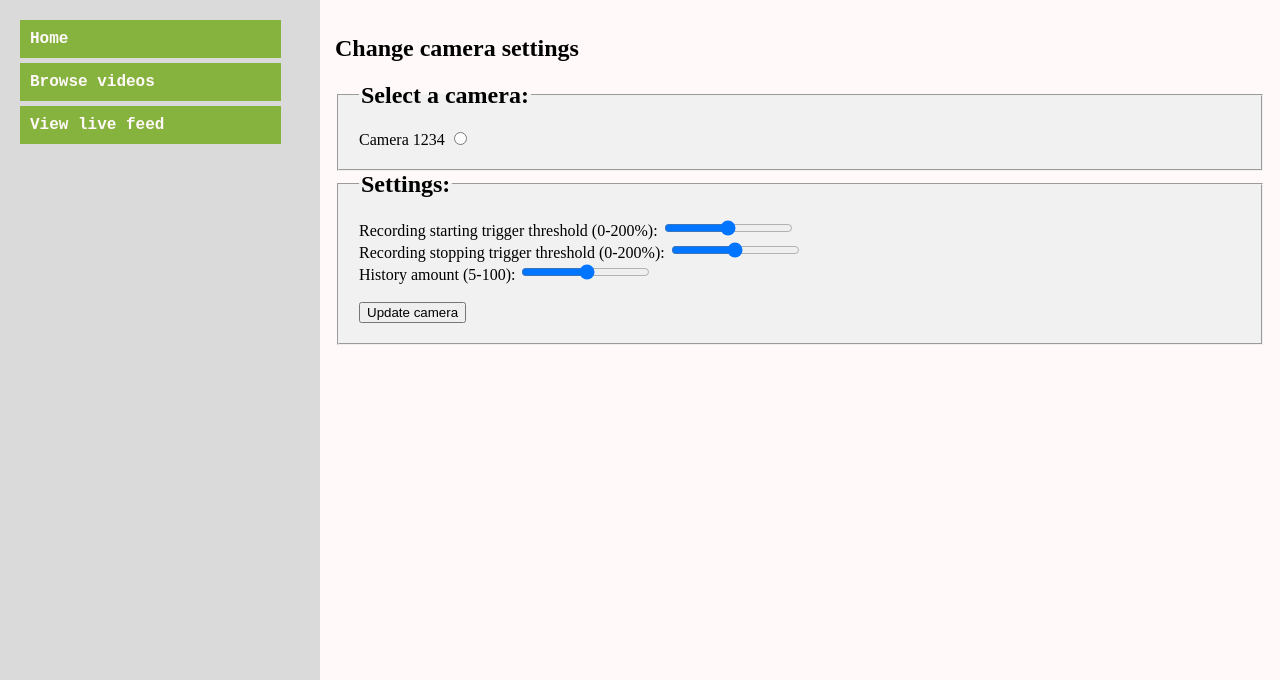
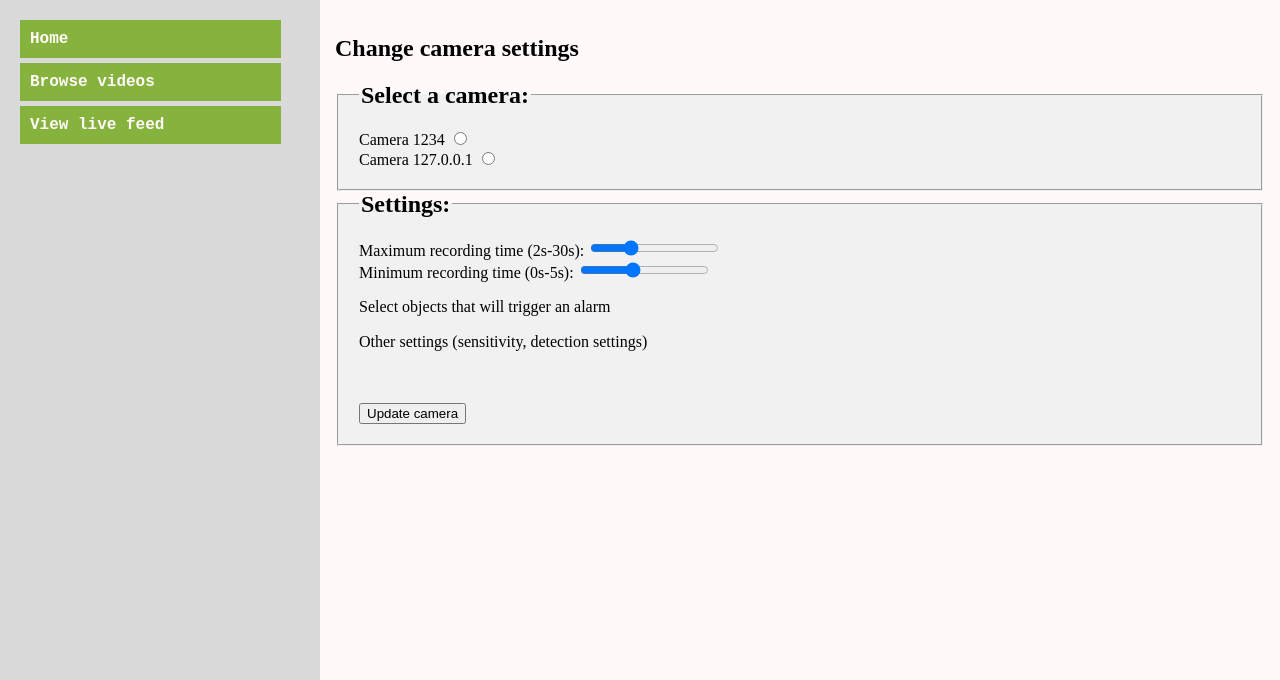
Before and after one commit to Janko-360/Final-project-intelligent-camera-surveillance, a Flask app: page /cam_settings in a window 1280 px wide. Shown: the part 120-800 px from the top of the page. Run offline with Flask 3, Linux system fonts and the light colour scheme.

Commit message:
Better settings for the camera

```diff
--- a/Flask server/templates/cam_settings.html
+++ b/Flask server/templates/cam_settings.html
@@ -112,14 +112,26 @@
 
                     <fieldset>
                         <legend class="form_head">Settings:</legend>
-                        <label for="start_thresh">Recording starting trigger threshold (0-200%):</label>
-                        <input type="range" id="start_thresh" name="start_thresh" min="0" max="200">
+                        <label for="max_vid_time">Maximum recording time (2s-30s):</label>
+                        <input type="range" id="max_vid_time" name="max_vid_time" min="2" max="30" value="10">
                         <br>
-                        <label for="end_thresh">Recording stopping trigger threshold (0-200%):</label>
-                        <input type="range" id="end_thresh" name="end_thresh" min="0" max="200">
+                        <label for="min_vid_time">Minimum recording time (0s-5s):</label>
+                        <input type="range" id="min_vid_time" name="min_vid_time" min="0" max="5" value="2">
                         <br>
-                        <label for="hist_range">History amount (5-100):</label>
-                        <input type="range" id="hist_range" name="hist_range" min="5" max="100">
+
+                        <p style="margin-bottom: 0px; padding-bottom: 1px;">Select objects that will trigger an alarm</p>
+                        {% for obj in alarm_objs %}
+                            {% if obj == 'person' or obj == 'car' %}
+                                <label for="{{obj}}">{{obj}}</label>
+                                <input type="checkbox" id="{{obj}}" name="{{obj}}" value="True" checked="checked"/><br>
+                            {% else %}
+                                <label for="{{obj}}">{{obj}}</label>
+                                <input type="checkbox" id="{{obj}}" name="{{obj}}" value="True"/><br>
+                            {% endif %}
+                        {% endfor %}
+
+                        <p>Other settings (sensitivity, detection settings)</p>
+
                         <br><br>
                         <input type = "submit" value="Update camera">
                     </fieldset>
```
